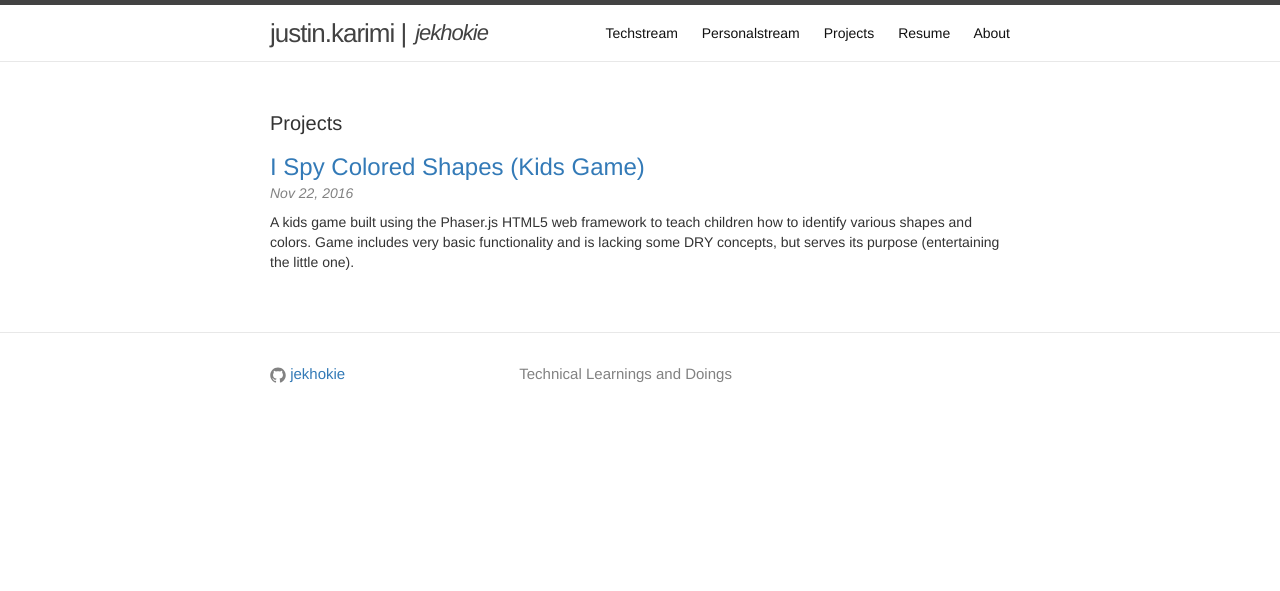
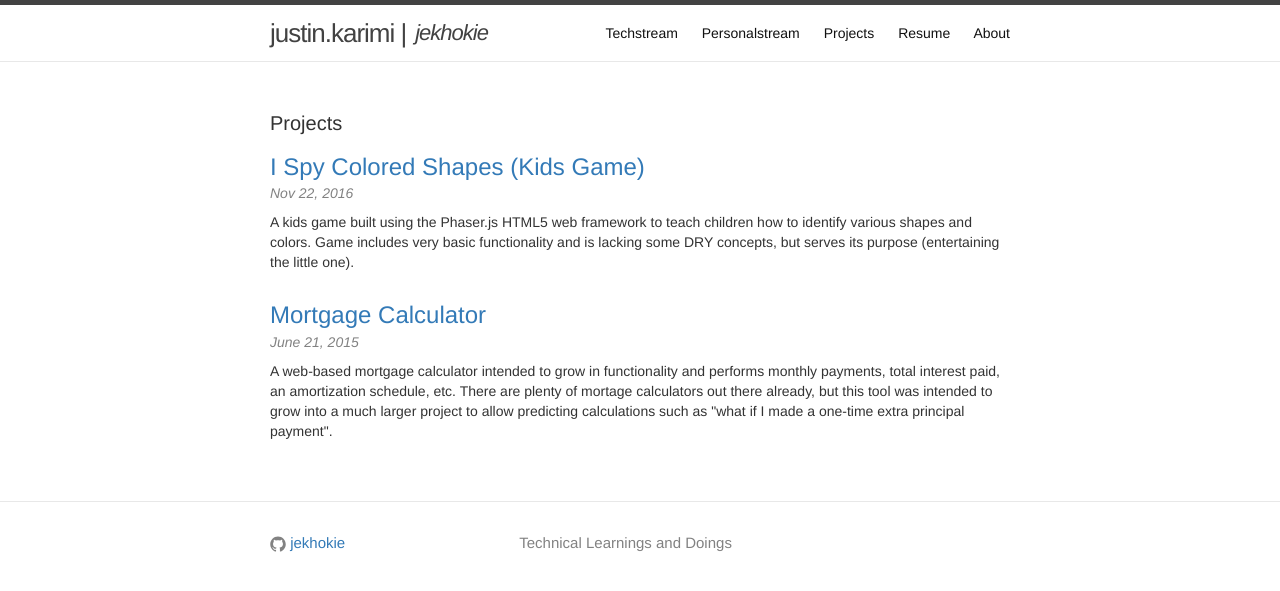
Before and after one commit to jekhokie/jekhokie.github.io, a Jekyll site: the page built from projects.html, in a window 1280 px wide. Shown: the top 591 px of the page. Built offline with Jekyll 4.4.1, drawn with Linux system fonts in a browser that asks for light colours.

Commit message:
Add Project Link to Mortgage Calculator
Add the mortgage calculator link.

```diff
--- a/projects.html
+++ b/projects.html
@@ -20,5 +20,18 @@ weight: 90
             shapes and colors. Game includes very basic functionality and is lacking some DRY concepts, but serves
             its purpose (entertaining the little one).
         </li>
+
+        <li>
+            <h2 class="post-link-container">
+                <a class="post-link" href="../mortgage-calculator/">Mortgage Calculator</a>
+            </h2>
+
+            <div class="post-meta">June 21, 2015</div>
+
+            A web-based mortgage calculator intended to grow in functionality and performs monthly payments, total
+            interest paid, an amortization schedule, etc. There are plenty of mortage calculators out there already,
+            but this tool was intended to grow into a much larger project to allow predicting calculations such as
+            "what if I made a one-time extra principal payment".
+        </li>
     </ul>
 </div>
```
